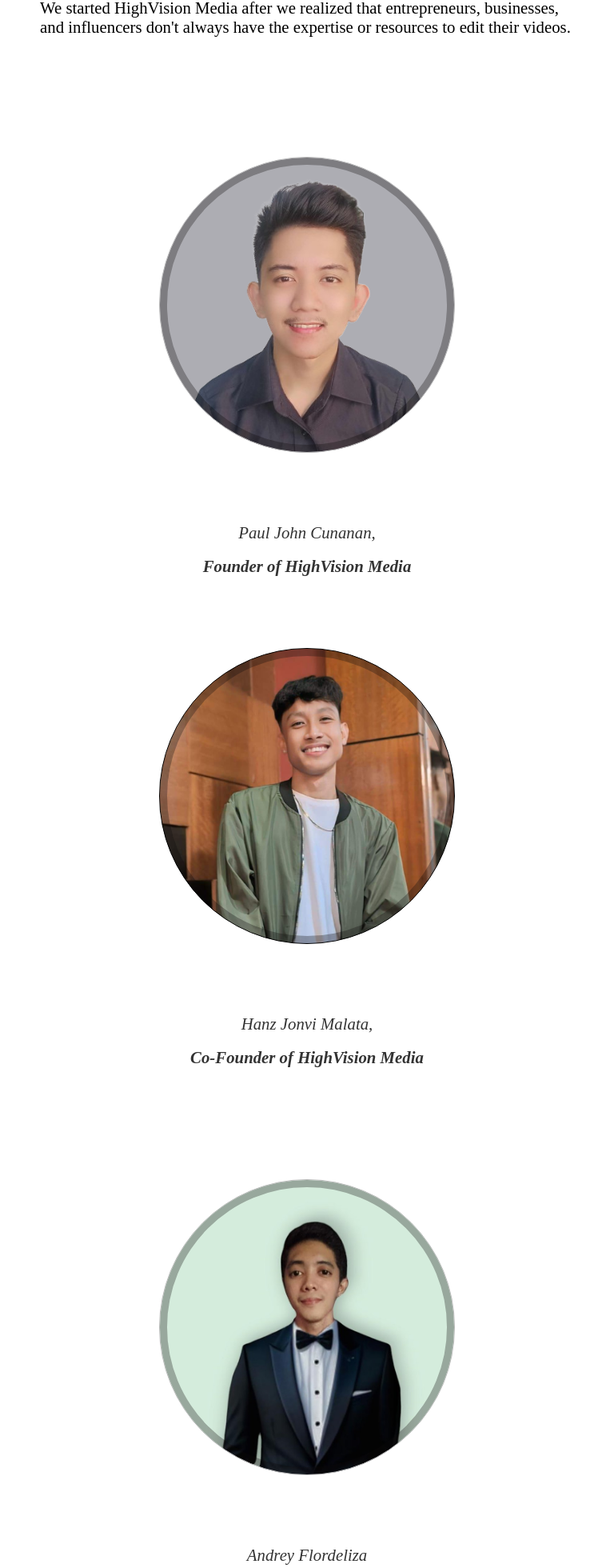
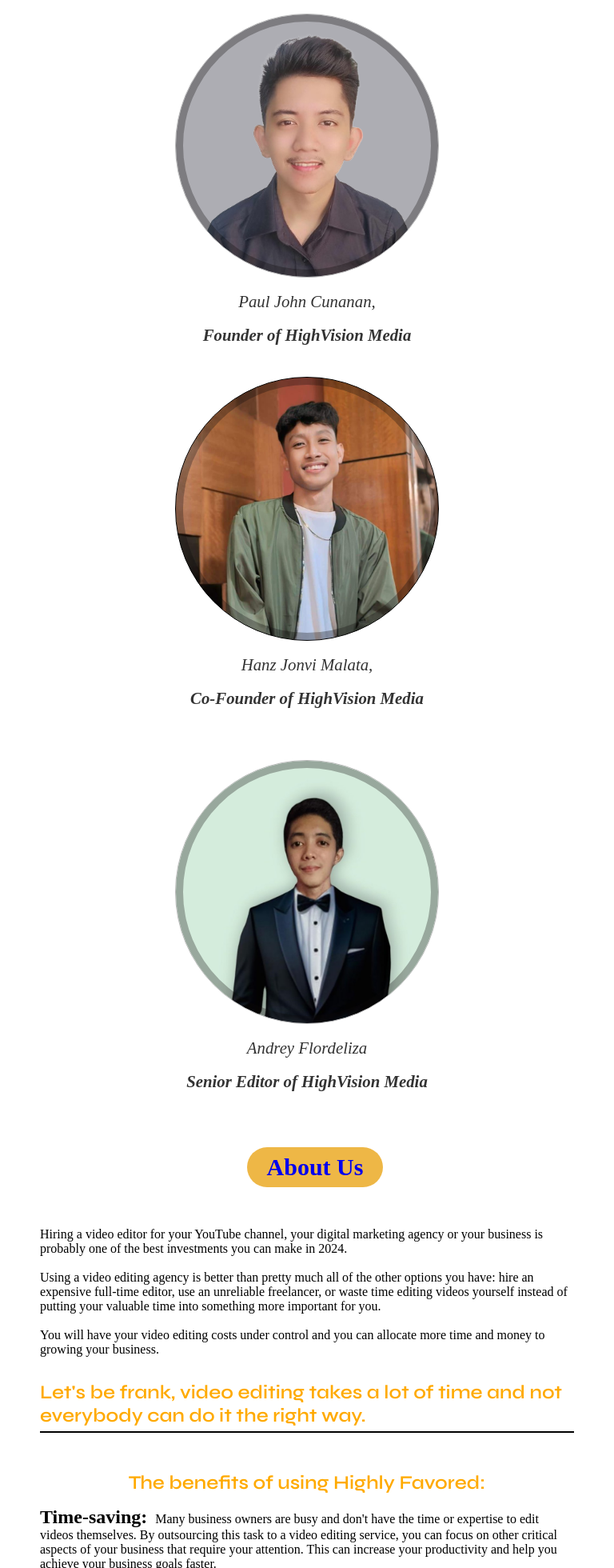
Before and after one commit to kodegopj/highlyfavored, a React (Vite) app: page / in a window 768 px wide. Shown: the part 1136-3096 px from the top of the page at 80% size. Built offline with nearby package versions, Linux system fonts and the light colour scheme.

Commit message:
changing font size in introduction.css

```diff
--- a/src/Styles/Introduction.css
+++ b/src/Styles/Introduction.css
@@ -238,11 +238,10 @@
     }
 
     .p__text {
-
-        padding: 20px 50px 20px 50px;
+         padding: 0px 50px 0px 50px;
         display: flex;
         align-items: center;
-        font-size: 1.3rem;
+        font-size: 1rem;
     }
 
     .about__img {
@@ -257,11 +256,11 @@
         background-size: cover;
         box-shadow: inset 0 0 0 9px rgba(14, 13, 13, 0.3);
         order: 0;
-        width: 370px;
-        height: 370px;
+        width: 330px;
+        height: 330px;
         animation: try__animate 8s ease-in-out infinite 1s;
         background-color: rgb(243, 243, 248);
-        margin: 80px;
+        margin: 30px 30px 10px 30px;
     }
 
     @keyframes try__animate {
@@ -283,11 +282,11 @@
         background-size: cover;
         box-shadow: inset 0 0 0 9px rgba(14, 13, 13, 0.3);
         order: 0;
-        width: 370px;
-        height: 370px;
+        width: 330px;
+        height: 330px;
         animation: try__animate 8s ease-in-out infinite 1s;
         background-color: rgb(173, 173, 179);
-        margin: 80px;
+        margin: 30px 30px 10px 30px;
     }
 
     .andrey {
@@ -297,24 +296,24 @@
         background-size: cover;
         box-shadow: inset 0 0 0 9px rgba(14, 13, 13, 0.3);
         order: 0;
-        width: 370px;
-        height: 370px;
+        width: 330px;
+        height: 330px;
         animation: try__animate 8s ease-in-out infinite 1s;
         background-color: rgb(243, 243, 248);
-        margin: 80px;
+        margin: 30px 30px 10px 30px;
 
     }
 
     .p1 {
-        padding-top: 50px;
+        padding-top: 25px;
 
     }
 
     .h2__text, .h1__text {
-        font-size: 2rem;
+        font-size: 1.5rem;
         display: flex;
         justify-content: center;
-        padding: 50px 0px 20px 0px;
+        padding: 30px 0px 5px 0px;
         color: #ffaa00;
     }
 
@@ -324,14 +323,29 @@
     }
 
     .p3__box {
-        margin: 20px 50px;
+        margin: 10px 50px;
+    }
+
+    .us {
+        display: flex;
+        justify-content: center;
+        margin: 20px 20px 20px 20px;
+    }
+
+    .title {
+        font-size: 1.5rem;
+        padding-right: 10px;
+    }
+
+    .p3__text {
+    font-size: 1rem;
     }
 }
 
 @media (min-width: 400px) and (max-width: 759px) {
     .Who__text {
-        font-size: 2.5rem;
-        margin-bottom: 30px;
+        font-size: 2rem;
+        margin-bottom: 0px;
         font-family: "Syne", sans-serif;
         font-optical-sizing: auto;
         font-weight: weight;
@@ -342,10 +356,10 @@
 
     .p__text {
 
-        padding: 20px;
+        padding: 0px 20px;
         display: flex;
         align-items: center;
-        font-size: 1.3rem;
+        font-size: 1rem;
     }
 
     .about__img {
@@ -360,11 +374,11 @@
         background-size: cover;
         box-shadow: inset 0 0 0 9px rgba(14, 13, 13, 0.3);
         order: 0;
-        width: 300px;
-        height: 300px;
+        width: 260px;
+        height: 260px;
         animation: try__animate 8s ease-in-out infinite 1s;
         background-color: rgb(243, 243, 248);
-        margin: 50px 50px 80px 50px;
+        margin: 30px 30px 10px 30px;
     }
 
     @keyframes try__animate {
@@ -386,11 +400,11 @@
         background-size: cover;
         box-shadow: inset 0 0 0 9px rgba(14, 13, 13, 0.3);
         order: 0;
-        width: 300px;
-        height: 300px;
+        width: 260px;
+        height: 260px;
         animation: try__animate 8s ease-in-out infinite 1s;
         background-color: rgb(173, 173, 179);
-        margin: 50px 50px 80px 50px;
+        margin: 30px 30px 10px 30px;
     }
 
     .andrey {
@@ -404,7 +418,7 @@
         height: 300px;
         animation: try__animate 8s ease-in-out infinite 1s;
         background-color: rgb(243, 243, 248);
-        margin: 50px 50px 80px 50px;
+        margin: 30px 30px 10px 30px;
 
     }
 
@@ -414,10 +428,10 @@
     }
 
     .h2__text, .h1__text {
-        font-size: 2rem;
+        font-size: 1.75rem;
         display: flex;
         justify-content: center;
-        padding: 50px 0px 20px 0px;
+        padding: 10px 0px 10px 0px;
         color: #ffaa00;
     }
 
@@ -431,7 +445,7 @@
     }
 
     .p3__box {
-        margin: 20px 20px;
+        margin: 10px 20px;
     }
 
 
@@ -441,11 +455,22 @@
         justify-content: center;
         margin: 20px 20px 20px 20px;
     }
+
+
+
+    .title {
+        font-size: 1.5rem;
+        padding-right: 10px;
+    }
+
+    .p3__text {
+    font-size: 1rem;
+    }
 }
 
 @media (min-width: 360px) and (max-width: 399px)  {
     .Who__text {
-        font-size: 2.5rem;
+        font-size: 2rem;
         margin-bottom: 30px;
         font-family: "Syne", sans-serif;
         font-optical-sizing: auto;
@@ -456,11 +481,10 @@
     }
 
     .p__text {
-
-        padding: 20px;
+        padding: 0px 20px;
         display: flex;
         align-items: center;
-        font-size: 1.3rem;
+        font-size: 1rem;
     }
 
     .about__img {
@@ -479,7 +503,8 @@
         height: 250px;
         animation: try__animate 8s ease-in-out infinite 1s;
         background-color: rgb(243, 243, 248);
-        margin: 40px;
+        margin: 30px 30px 10px 30px;
+
     }
 
     @keyframes try__animate {
@@ -505,7 +530,7 @@
         height: 250px;
         animation: try__animate 8s ease-in-out infinite 1s;
         background-color: rgb(173, 173, 179);
-        margin: 40px;
+        margin: 30px 30px 10px 30px;
     }
 
     .andrey {
@@ -519,7 +544,7 @@
         height: 250px;
         animation: try__animate 8s ease-in-out infinite 1s;
         background-color: rgb(243, 243, 248);
-        margin: 40px;
+        margin: 30px 30px 10px 30px;
 
     }
 
@@ -529,10 +554,10 @@
     }
 
     .h2__text, .h1__text {
-        font-size: 2rem;
+        font-size: 1.75rem;
         display: flex;
         justify-content: center;
-        padding: 50px 0px 20px 0px;
+        padding: 0px 0px 10px 0px;
         color: #ffaa00;
     }
 
@@ -546,11 +571,11 @@
     }
 
     .p3__box {
-        margin: 20px 20px;
+        margin: 0px 20px;
     }
 
     .title {
-        font-size: 1.6rem;
+        font-size: 1.3rem;
     }
 
 
@@ -559,18 +584,22 @@
         justify-content: center;
         margin: 20px 20px 20px 20px;
     }
+
+    .p3__text {
+        font-size: 1rem;
+        }
 }
 
 @media (min-width: 300px) and (max-width: 359px) {
     .Who__text {
-        font-size: 2.2rem;
+        font-size: 2rem;
         margin-bottom: 20px;
         font-family: "Syne", sans-serif;
         font-optical-sizing: auto;
         font-weight: weight;
         display: flex;
         justify-content: center;
-        padding-top: 40px;
+        padding-top: 20px;
     }
 
     .name__text {
@@ -582,7 +611,7 @@
         padding: 10px;
         display: flex;
         align-items: center;
-        font-size: 1.3rem;
+        font-size: 1rem;
     }
 
     .about__img {
@@ -597,11 +626,11 @@
         background-size: cover;
         box-shadow: inset 0 0 0 9px rgba(14, 13, 13, 0.3);
         order: 0;
-        width: 250px;
-        height: 250px;
+        width: 230px;
+        height: 230px;
         animation: try__animate 8s ease-in-out infinite 1s;
         background-color: rgb(243, 243, 248);
-        margin: 40px;
+        margin: 30px 30px 10px 30px;
     }
 
     @keyframes try__animate {
@@ -623,11 +652,11 @@
         background-size: cover;
         box-shadow: inset 0 0 0 9px rgba(14, 13, 13, 0.3);
         order: 0;
-        width: 250px;
-        height: 250px;
+        width: 230px;
+        height: 230px;
         animation: try__animate 8s ease-in-out infinite 1s;
         background-color: rgb(173, 173, 179);
-        margin: 40px;
+        margin: 30px 30px 10px 30px;
     }
 
     .andrey {
@@ -637,13 +666,14 @@
         background-size: cover;
         box-shadow: inset 0 0 0 9px rgba(14, 13, 13, 0.3);
         order: 0;
-        width: 250px;
-        height: 250px;
+        width: 230px;
+        height: 230px;
         animation: try__animate 8s ease-in-out infinite 1s;
         background-color: rgb(243, 243, 248);
-        margin: 40px;
+        margin: 30px 30px 10px 30px;
 
     }
+
 
     .p1 {
         padding-top: 0px;
@@ -654,13 +684,13 @@
         font-size: 1.75rem;
         display: flex;
         justify-content: center;
-        padding: 30px 0px 20px 0px;
+        padding: 10px 0px 10px 0px;
         color: #ffaa00;
     }
 
     .h1__text {
         border-bottom: 2px solid black;
-        margin: 0 20px;
+        margin: 0 10px;
     }
 
     .h2__text {
@@ -668,17 +698,21 @@
     }
 
     .p3__box {
-        margin: 20px 20px;
+        margin: 0px 20px;
     }
 
     .title {
-        font-size: 1.6rem;
+        font-size: 1.3rem;
     }
 
 
     .us {
         display: flex;
         justify-content: center;
-        margin: 20px 20px 20px 20px;
+        margin: 0px 20px 20px 20px;
     }
+
+    .p3__text {
+        font-size: 1rem;
+        }
 }
```
